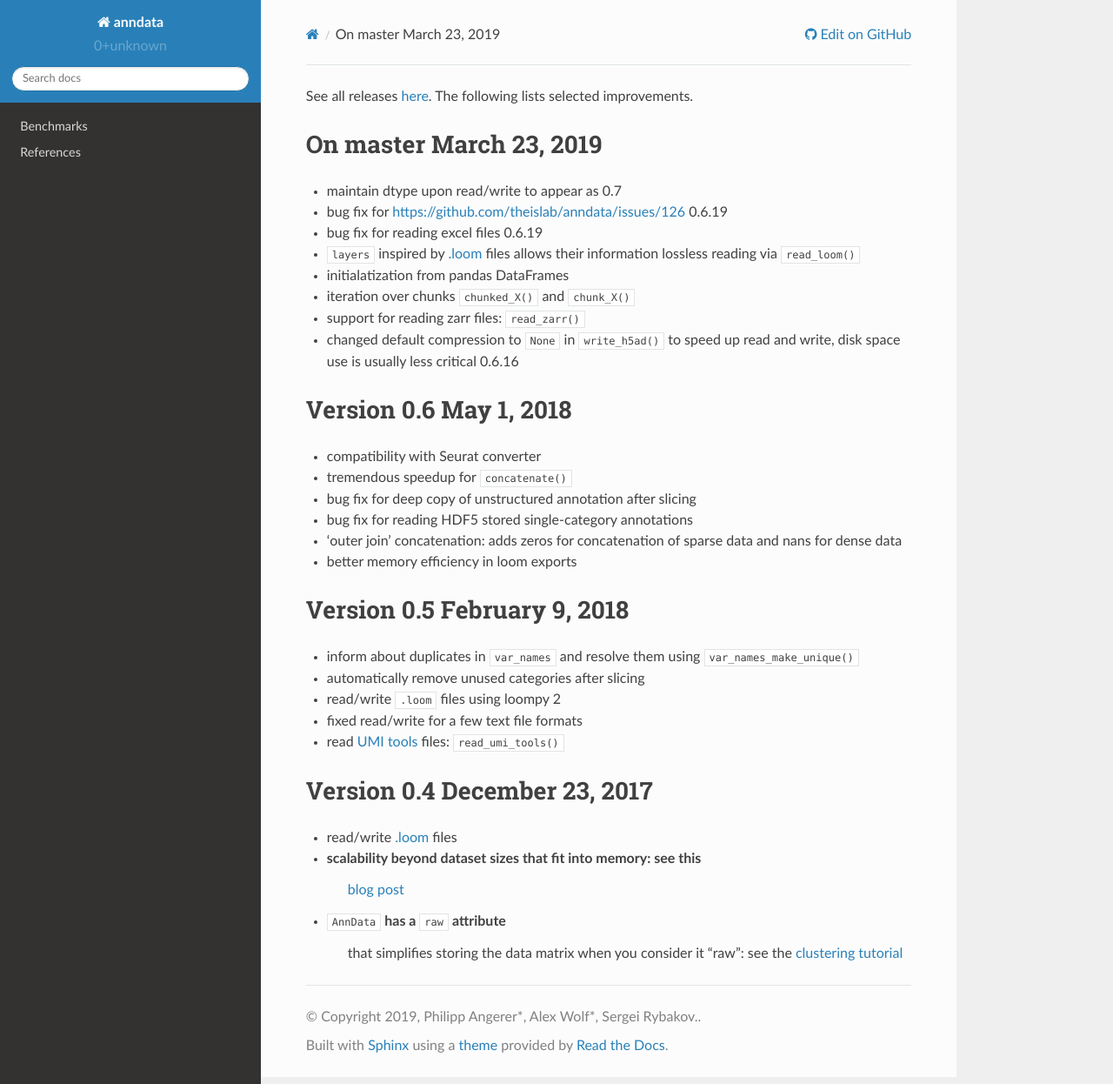
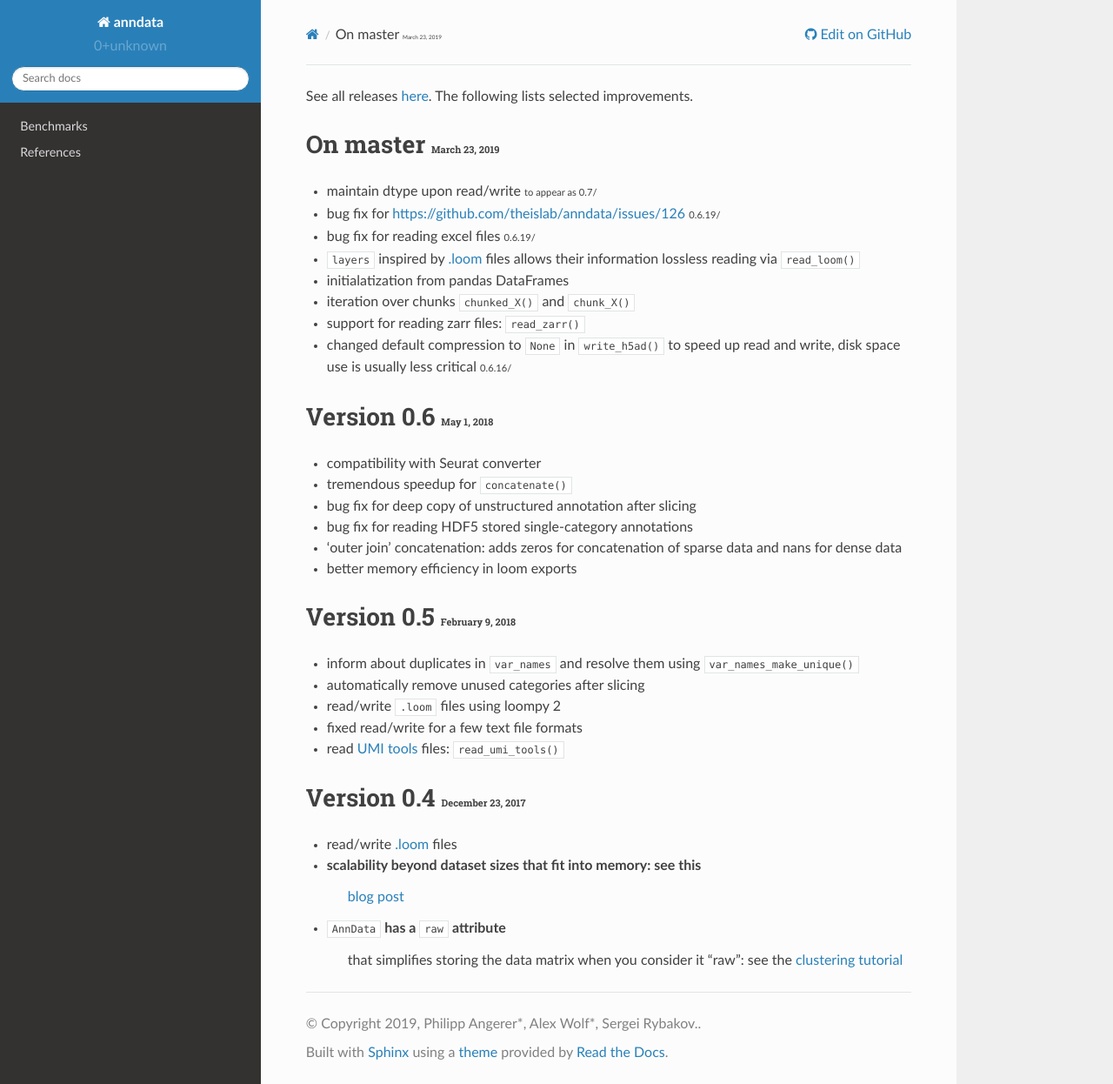
Before and after one commit to scverse/anndata, a Sphinx documentation site: the page built from docs/release_notes.rst, in a window 1280 px wide and 1246 px high. Shown: the whole window at 87% size. Built offline with Sphinx 7.4.7 and the Read the Docs theme 2.0.0, drawn with Linux system fonts in a browser that asks for light colours.

Commit message:
updated custom.css

```diff
--- a/docs/_static/css/custom.css
+++ b/docs/_static/css/custom.css
@@ -1,7 +1,17 @@
-.rst-content tt.literal,
-.rst-content code.literal {
-    /* Dark gray instead of red for literals */
-    color: #404040;
+.noteversion {
+    font-size:70%;
+}
+
+.noteversion:after {
+    content: "/";
+}
+
+.small {
+    font-size:40%;
+}
+
+.smaller {
+    font-size:70%;
 }
 
 .rst-content tt:not(.xref),
@@ -40,3 +50,7 @@
     padding: 3px 0 0;
     font-size: 111.11%;
 }
+
+.rst-content tt.literal, .rst-content tt.literal, .rst-content code.literal {
+    color: #404040;
+}
```
